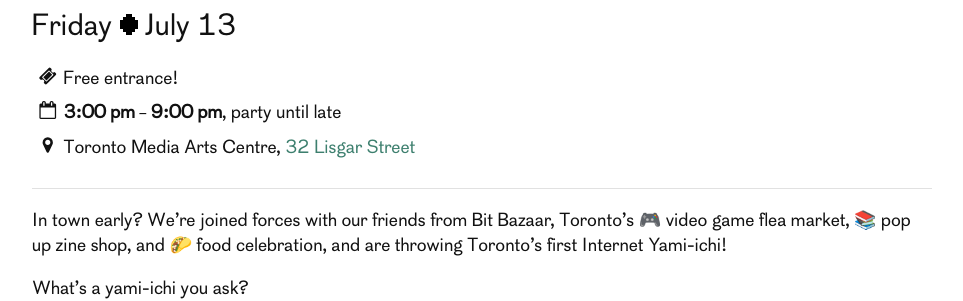
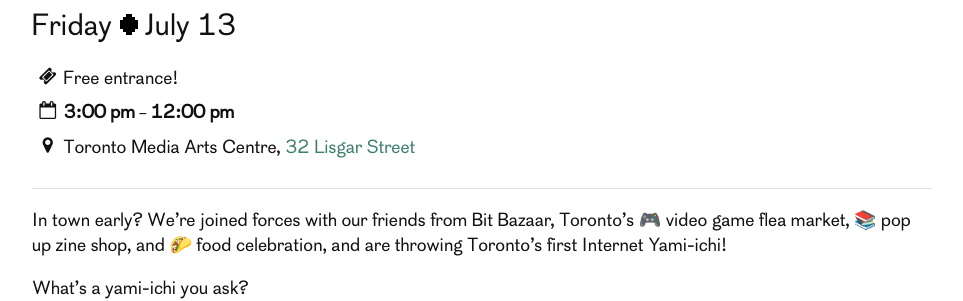
Before and after one commit to ournetworks/ournetworks.ca, a Jekyll site: the page built from yami-ichi.md, in a window 1280 px wide and 1084 px high. Shown: the part 160-461 px from the top of the window, without its empty margins (158-1121 px from the left). Built offline with Jekyll 4.4.1, drawn with Linux system fonts in a browser that asks for light colours.

Commit message:
Change time, no network field trip at kickoff

```diff
--- a/_includes/2018-hero.html
+++ b/_includes/2018-hero.html
@@ -10,7 +10,7 @@
   <section>
     <div class="feature">
       <a class="splash-link" href="/yami-ichi/"><h4 class="splash-heading">Internet Yami-ichi {% include graphics/bullet.svg %} 13</h4></a>
-      <p>Kickoff with network field trip and Toronto&rsquo;s first Yami-ichi</p>
+      <p>Kickoff party and Toronto&rsquo;s first Yami-ichi</p>
     </div>
     <div class="feature">
       <a class="splash-link" href="/conference/"><h4 class="splash-heading">Conference {% include graphics/bullet.svg %} 14, 15</h4></a>
--- a/yami-ichi.md
+++ b/yami-ichi.md
@@ -9,7 +9,7 @@
 locationLink: https://osm.org/go/ZX6BIz1xQ?m=&way=66233699
 startDate: 2018-07-13
 startTime: "15:00"
-endTime: "21:00"
+endTime: "12:00"
 redirect_from:
   - "/2018/kickoff-yami-ichi/"
 ---
@@ -21,7 +21,7 @@
   </div>
   <div class="event-meta">
     {% include icons/calendar-o.svg %}
-    <p class="event-time event-meta-item"><strong>{{page.startTime | date:"%-I:%M %P "}}</strong> – <strong>{{page.endTime | date:"%-I:%M %P"}}</strong>, party until late</p>
+    <p class="event-time event-meta-item"><strong>{{page.startTime | date:"%-I:%M %P "}}</strong> – <strong>{{page.endTime | date:"%-I:%M %P"}}</strong></p>
   </div>
   <div class="event-meta">
     {% include icons/map-marker.svg %}
```
